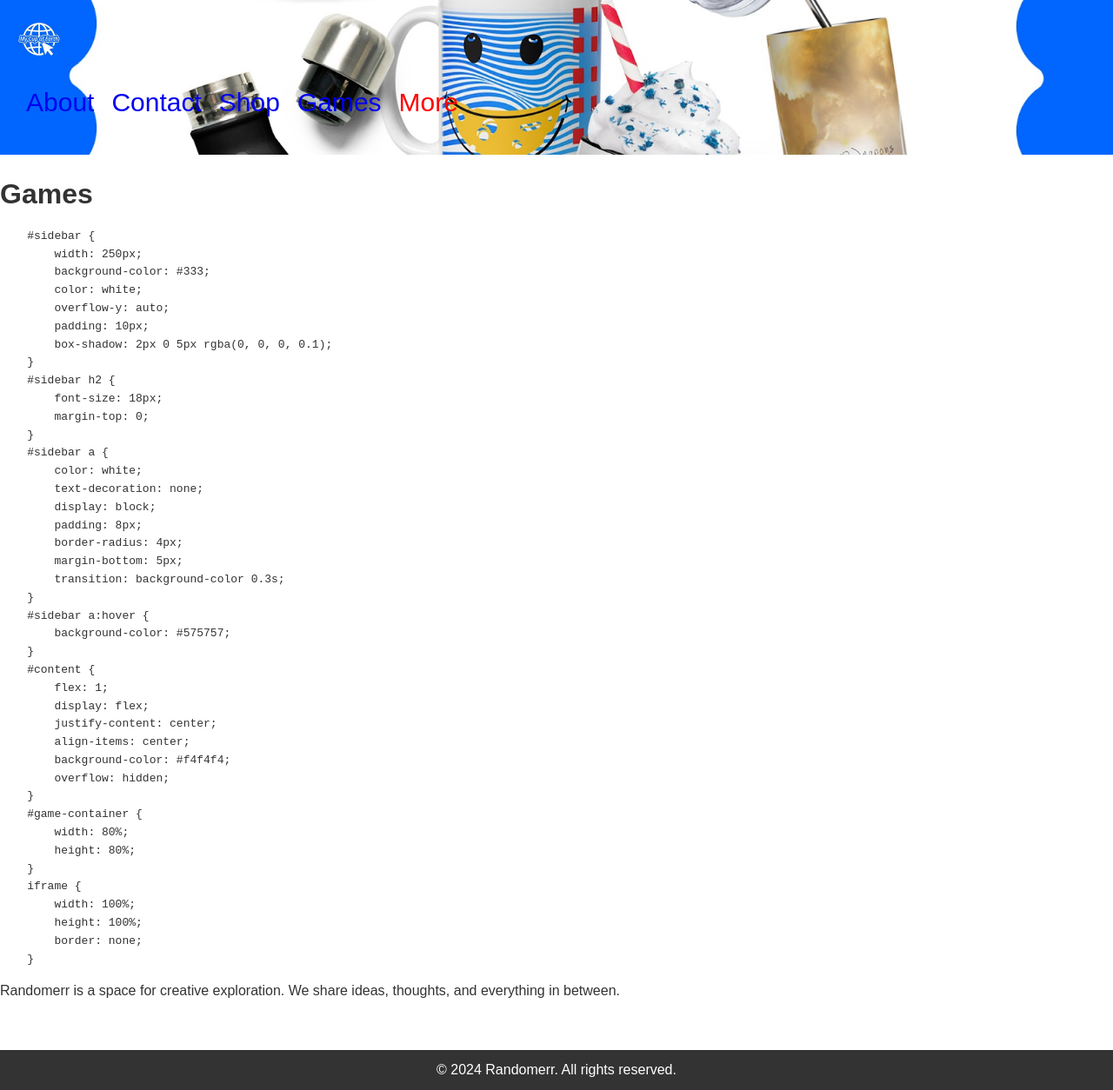
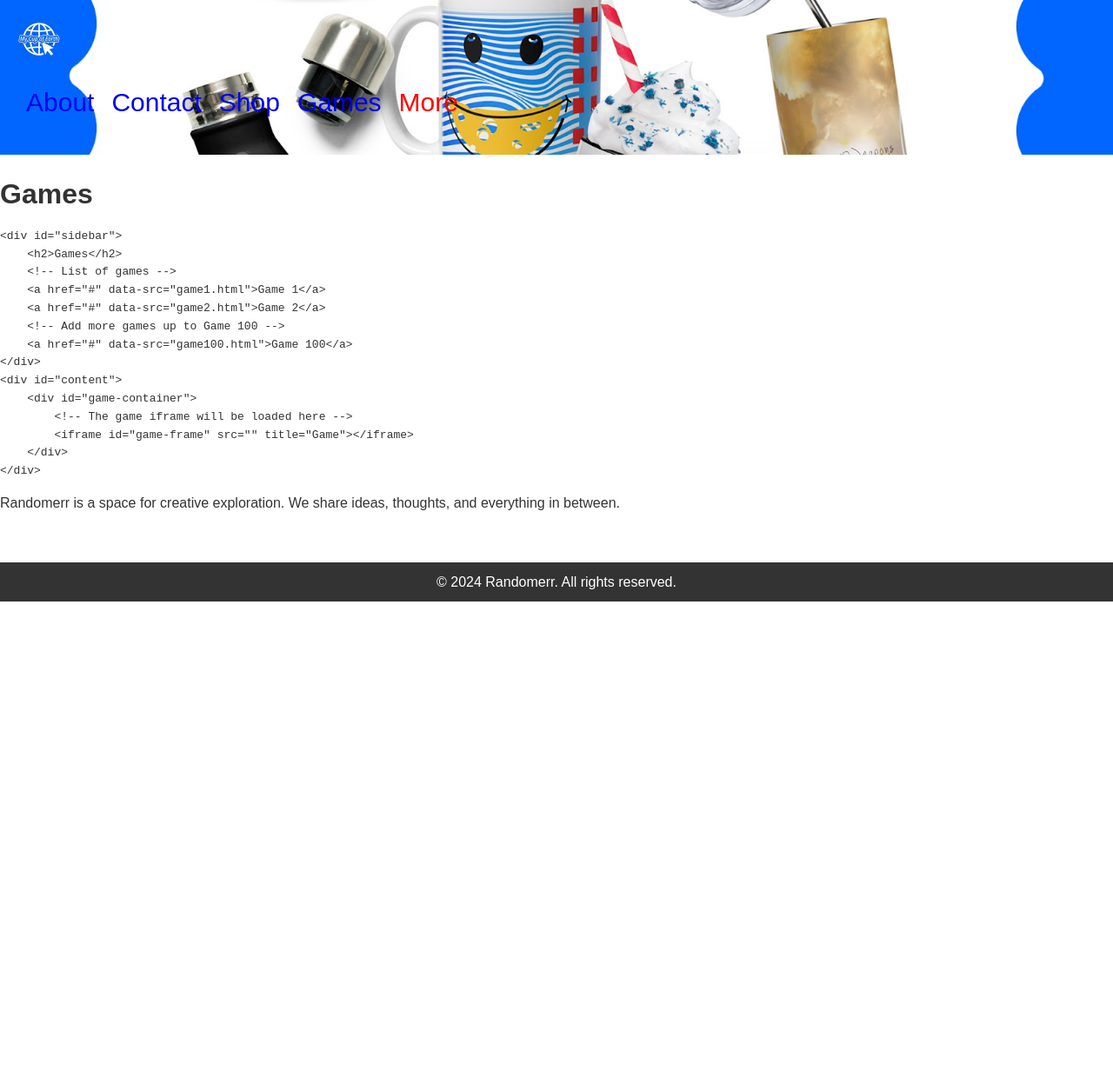
Before and after one commit to m-cochran/Randomerr, a Jekyll site: the page built from Games.md, in a window 1280 px wide. Shown: the whole page at 87% size. Built offline with Jekyll 4.4.1, drawn with Linux system fonts in a browser that asks for light colours; after the commit the page ends 900 px from its top, so only the background shows below that.

Commit message:
Update Games.md

```diff
--- a/Games.md
+++ b/Games.md
@@ -6,46 +6,19 @@ permalink: /games/
 
 # Games
 
-        #sidebar {
-            width: 250px;
-            background-color: #333;
-            color: white;
-            overflow-y: auto;
-            padding: 10px;
-            box-shadow: 2px 0 5px rgba(0, 0, 0, 0.1);
-        }
-        #sidebar h2 {
-            font-size: 18px;
-            margin-top: 0;
-        }
-        #sidebar a {
-            color: white;
-            text-decoration: none;
-            display: block;
-            padding: 8px;
-            border-radius: 4px;
-            margin-bottom: 5px;
-            transition: background-color 0.3s;
-        }
-        #sidebar a:hover {
-            background-color: #575757;
-        }
-        #content {
-            flex: 1;
-            display: flex;
-            justify-content: center;
-            align-items: center;
-            background-color: #f4f4f4;
-            overflow: hidden;
-        }
-        #game-container {
-            width: 80%;
-            height: 80%;
-        }
-        iframe {
-            width: 100%;
-            height: 100%;
-            border: none;
-        }
+    <div id="sidebar">
+        <h2>Games</h2>
+        <!-- List of games -->
+        <a href="#" data-src="game1.html">Game 1</a>
+        <a href="#" data-src="game2.html">Game 2</a>
+        <!-- Add more games up to Game 100 -->
+        <a href="#" data-src="game100.html">Game 100</a>
+    </div>
+    <div id="content">
+        <div id="game-container">
+            <!-- The game iframe will be loaded here -->
+            <iframe id="game-frame" src="" title="Game"></iframe>
+        </div>
+    </div>
 
 Randomerr is a space for creative exploration. We share ideas, thoughts, and everything in between.
```
